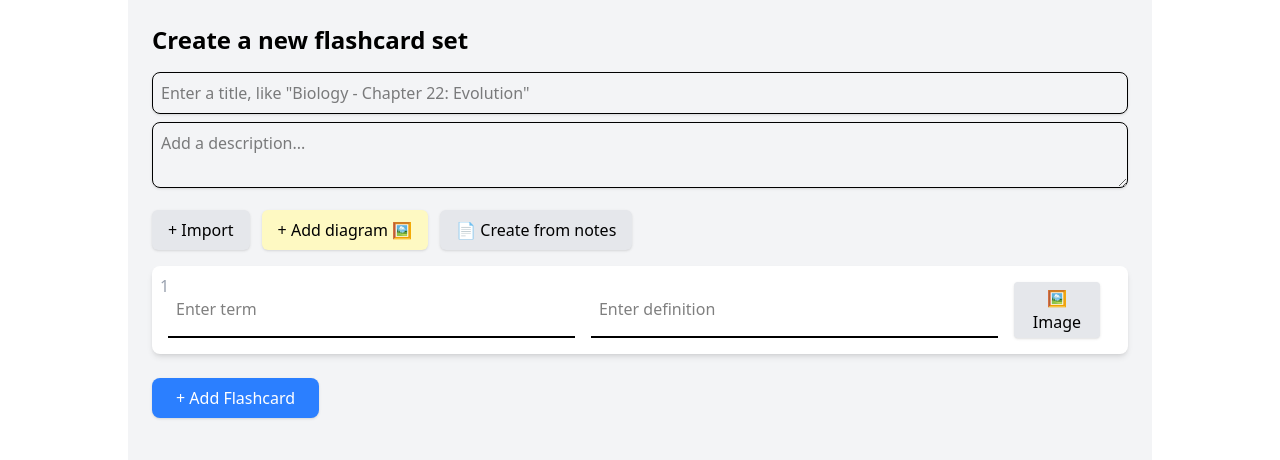
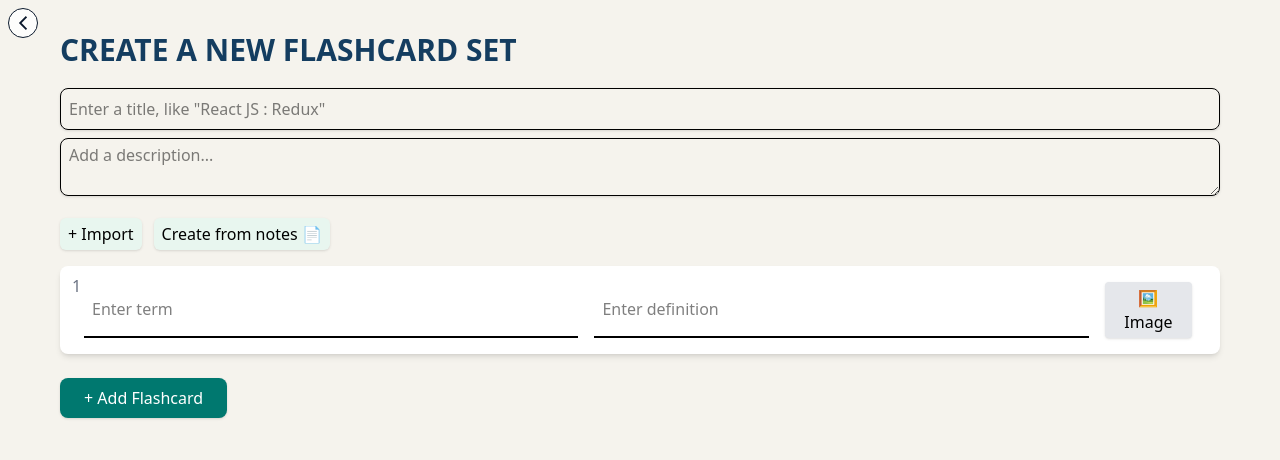
Before and after one commit to HunnyParmar/StudyBuddy-frontend, a React (Vite) app: page /setflashcard in a window 1280 px wide. Shown: the top 460 px of the page. Built offline with nearby package versions, Linux system fonts and the light colour scheme; sample sign-in values are in the browser's storage.

Commit message:
flashcard

```diff
--- a/src/App.jsx
+++ b/src/App.jsx
@@ -10,6 +10,7 @@ import EmailCode from "./components/EmailCode";
 import ToDoList from "./components/Dashboard/ToDoList/ToDoList";
 import FlashCard from "./components/Dashboard/FlashCard/FlashCard";
 import SetFlashCard from "./components/Dashboard/FlashCard/SetFlashCard";
+import GenerateFlashCard from "./components/Dashboard/FlashCard/GenerateFlashCard";
 
 
 const PrivateRoute = () => {
@@ -35,8 +36,8 @@ function App() {
           {/* FlashCard */}
           <Route path="/flashcard" element={<FlashCard/>} />
           <Route path="/setflashcard" element={<SetFlashCard/>} />
+          <Route path="/generatecard" element={<GenerateFlashCard/>} />
         </Route>
-
         </Routes>
     </Router>
   );
--- a/src/components/Dashboard/Dashboard.jsx
+++ b/src/components/Dashboard/Dashboard.jsx
@@ -62,7 +62,7 @@ const Dashboard = () => {
     token && (
       <div className="flex">
 
-        <div className="w-56 h-screen bg-gray-200 p-4 shadow-lg">
+        <div className="w-56 h-screen bg-gray-100/50 p-4 shadow-lg">
           <h2 className="text-2xl font-bold text-teal-600 pt-4 pb-6">
             StudyBuddy
           </h2>
--- a/src/components/Dashboard/FlashCard/FlashCard.jsx
+++ b/src/components/Dashboard/FlashCard/FlashCard.jsx
@@ -1,7 +1,7 @@
 import React, { useState } from "react";
 import Dashboard from "../Dashboard";
 import { Link } from "react-router-dom";
-import FlashCardModal from "./FlashCardModal"; // Import modal
+import FlashCardModal from "./FlashCardModal";
 
 const FlashCard = () => {
   const [isModalOpen, setIsModalOpen] = useState(false);
--- a/src/components/Dashboard/FlashCard/FlashCardModal.jsx
+++ b/src/components/Dashboard/FlashCard/FlashCardModal.jsx
@@ -5,7 +5,7 @@ const FlashCardModal = ({ isOpen, onClose }) => {
   if (!isOpen) return null;
 
   return (
-    <div className="fixed inset-0 flex items-center bg-[#053F5E]/60 justify-center z-50">
+    <div className="fixed inset-0 flex items-center bg-[#0B192C]/80 justify-center z-50">
       <div className="bg-white p-6 rounded-lg shadow-lg w-96">
         <button
           onClick={onClose}
@@ -18,7 +18,7 @@ const FlashCardModal = ({ isOpen, onClose }) => {
         </h2>
         <div className="mt-4 flex flex-col gap-4">
           <Link
-            to=""
+            to="/generatecard"
             className="text-center w-full py-3 bg-blue-100 rounded-lg shadow-md transition-transform transform hover:scale-105 hover:shadow-lg"
           >
             Generate from an upload
--- /dev/null
+++ b/src/components/Dashboard/FlashCard/GenerateFlashCard.jsx
@@ -0,0 +1,11 @@
+import React from 'react'
+
+const GenerateFlashCard = () => {
+  return (
+    <div>
+      hello
+    </div>
+  )
+}
+
+export default GenerateFlashCard
--- a/src/components/Dashboard/FlashCard/SetFlashCard.jsx
+++ b/src/components/Dashboard/FlashCard/SetFlashCard.jsx
@@ -1,5 +1,6 @@
 import React, { useState } from "react";
-
+import { IoChevronBackSharp } from "react-icons/io5";
+import { Link } from "react-router-dom";
 const SetFlashCard = () => {
     const [flashcards, setFlashcards] = useState([{ id: 1, term: "", definition: "" }]);
 
@@ -14,52 +15,53 @@ const SetFlashCard = () => {
     };
 
     return (
-      <div className="max-w-5xl mx-auto p-6 bg-gray-100 min-h-screen">
-        <h1 className="text-2xl font-bold">Create a new flashcard set</h1>
+      <div className="max-w-full px-15 py-6 bg-[#EBE8DB]/50 min-h-screen">
+        <Link to="/flashcard">
+          <IoChevronBackSharp className='text-[#0B192C] bg-white/80 p-1 text-3xl border-1 rounded-full fixed top-2 left-2'/>
+        </Link>
+        <h1 className="text-3xl font-bold mt-2 text-[#143D60]">CREATE A NEW FLASHCARD SET</h1>
 
-        {/* Title & Description */}
         <input
           type="text"
-          placeholder='Enter a title, like "Biology - Chapter 22: Evolution"'
-          className="w-full p-2 mt-4 border rounded-lg shadow-sm"
+          placeholder='Enter a title, like "React JS : Redux"'
+          className="w-full p-2 mt-5 border rounded-lg shadow-sm focus:outline-none focus:ring-2 focus:ring-teal-500"
         />
         <textarea
           placeholder="Add a description..."
-          className="w-full p-2 mt-2 border rounded-lg shadow-sm"
+          className="w-full p-1 pl-2 mt-2 border rounded-lg shadow-sm focus:outline-none focus:ring-2 focus:ring-teal-500"
         ></textarea>
 
         {/* Buttons */}
         <div className="flex gap-3 mt-4">
-          <button className="bg-gray-200 px-4 py-2 rounded-md shadow">+ Import</button>
-          <button className="bg-yellow-100 px-4 py-2 rounded-md shadow">+ Add diagram 🖼️</button>
-          <button className="bg-gray-200 px-4 py-2 rounded-md shadow">📄 Create from notes</button>
+          <button className="cursor-pointer bg-teal-100/30 px-2 py-1 rounded-md shadow">+ Import</button>
+          <button className="cursor-pointer bg-teal-100/30 px-2 py-1 rounded-md shadow">Create from notes 📄</button>
         </div>
 
         {/* Flashcards List */}
         {flashcards.map((card) => (
           <div key={card.id} className="flex mt-4 p-4 bg-white rounded-lg shadow-md relative">
-            <span className="absolute top-2 left-2 text-gray-400">{card.id}</span>
+            <span className="absolute top-2 left-2 text-gray-500 ml-1">{card.id}</span>
             <input
               type="text"
               placeholder="Enter term"
-              className="w-1/2 border-b-2 outline-none p-2"
+              className="w-1/2 border-b-2 outline-none p-2 ml-2"
             />
             <input
               type="text"
               placeholder="Enter definition"
               className="w-1/2 border-b-2 outline-none p-2 ml-4"
             />
-            <button className="ml-4 mr-3 bg-gray-200 px-3 py-1 rounded shadow">🖼️ Image</button>
+            <button type="file" className="cursor-pointer ml-4 mr-3 bg-gray-200 px-3 py-1 rounded shadow">🖼️ Image</button>
             {flashcards.length > 1 && (
-              <button onClick={() => removeFlashcard(card.id)} className="absolute top-1 right-2 text-black text-sm">
-                ❎
+              <button onClick={() => removeFlashcard(card.id)} className="cursor-pointer absolute top-1 right-2 text-black text-md">
+                &times;
               </button>
             )}
           </div>
         ))}
 
         {/* Add Flashcard Button */}
-        <button onClick={addFlashcard} className="mt-6 px-6 py-2 bg-blue-500 text-white rounded-lg shadow">
+        <button onClick={addFlashcard} className="cursor-pointer mt-6 px-6 py-2 bg-teal-700 text-white rounded-lg shadow">
           + Add Flashcard
         </button>
       </div>
```
Also changed, not shown: 1 other file (tests, documents, lock files or other folders).
